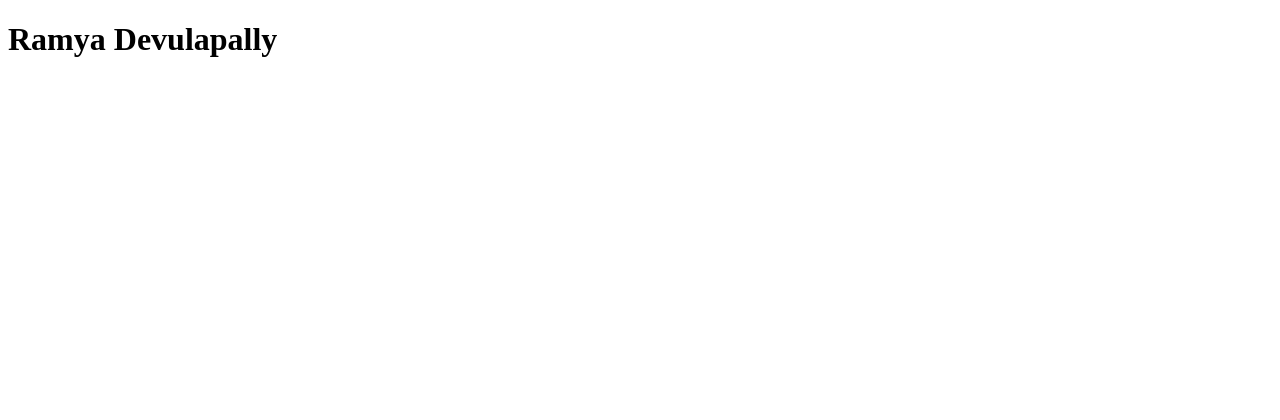
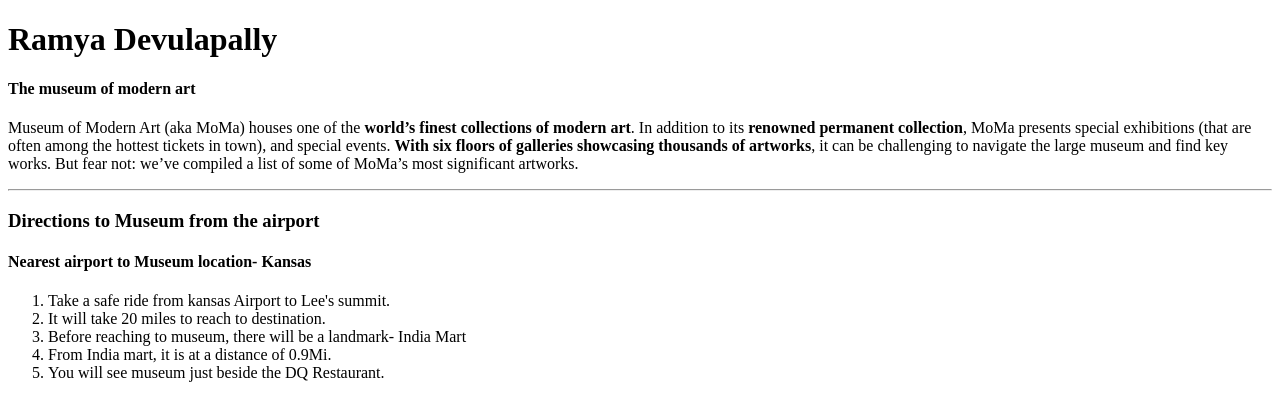
Before and after one commit to 44-563-Web-Apps-F22/44563-webapps-assignment-3-RamyaDevulapally, a plain HTML site: page index.html in a window 1280 px wide. Drawn offline with Linux system fonts and the light colour scheme.

Commit message:
Update index.html

```diff
--- a/index.html
+++ b/index.html
@@ -9,5 +9,29 @@
     <h1>
         Ramya Devulapally
     </h1>
+
+    <h4>The museum of modern art</h4>
+    <p>Museum of Modern Art (aka MoMa) houses one of the <b>world’s finest collections of modern art</b>.
+        In addition to its <b>renowned permanent collection</b>, MoMa presents special exhibitions
+        (that are often among the hottest tickets in town), and special events.
+        <b>With six floors of galleries showcasing thousands of artworks</b>, it can be challenging to
+        navigate the large museum and find key works. But fear not: we’ve compiled a list of some of
+        MoMa’s most significant artworks.
+    </p>
+    <hr>
+    <h3>
+        Directions to Museum from the airport
+    </h3>
+    <h4>
+        Nearest airport to Museum location- Kansas
+    </h4>
+    <ol>
+        <li>Take a safe ride from kansas Airport to Lee's summit.</li>
+        <li>It will take 20 miles to reach to destination.</li>
+        <li>Before reaching to museum, there will be a landmark- India Mart</li>
+        <li>From India mart, it is at a distance of 0.9Mi.</li>
+        <li>You will see museum just beside the DQ Restaurant.</li>
+    </ol>
+
 </body>
 </html>
```
